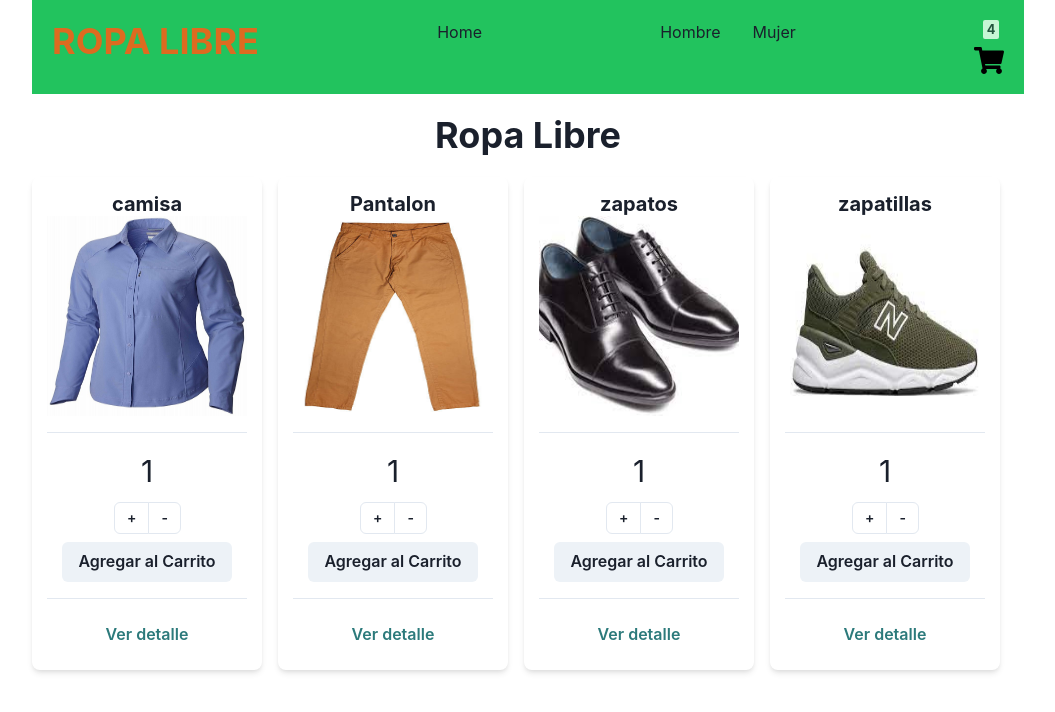
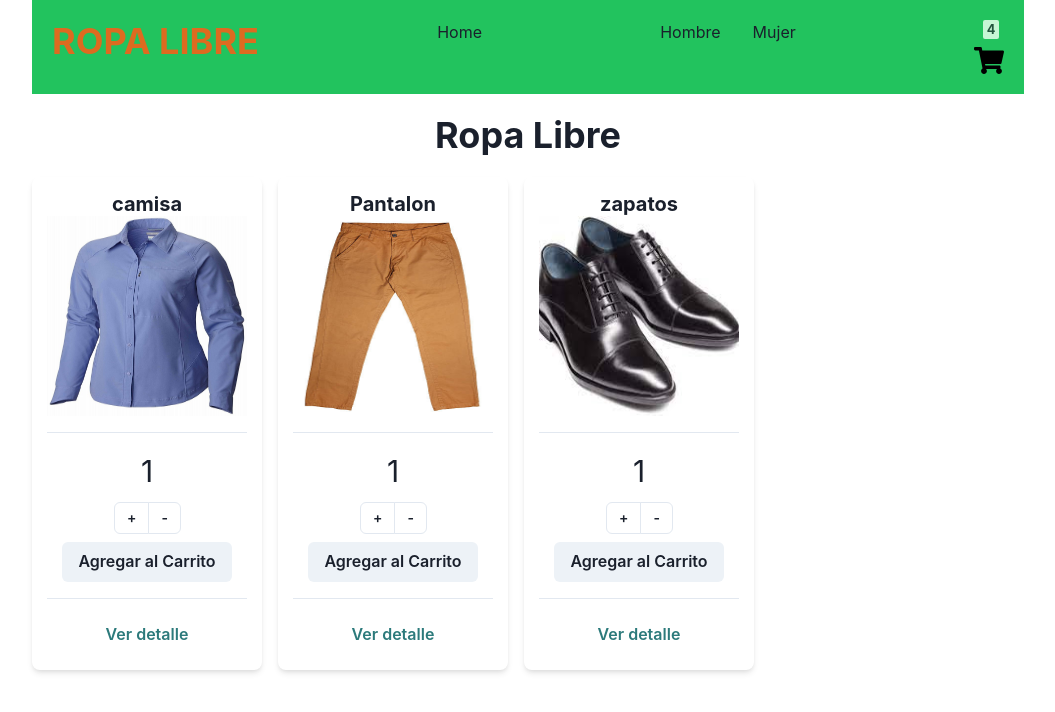
Before and after one commit to rken2010/proyecto-ecommerce, a React (Create React App) app: page /category/Hombre in a window 1280 px wide. Shown: the top 712 px of the page, without its empty margins (112-1167 px from the left). Built offline with nearby package versions, Linux system fonts and the light colour scheme.

Commit message:
fix(categorys): Se arreglo funcionamiento para mostrar las categorias

```diff
--- a/src/components/ItemDetailContainer/ItemDetailContainer.js
+++ b/src/components/ItemDetailContainer/ItemDetailContainer.js
@@ -10,7 +10,6 @@ const ItemDetailContainer = ({ id }) => {
     const [catalogo, setCatalogo] = useState();
     const [cargando, setCargando] = useState (true);
     const { itemId } = useParams();
-    console.log(itemId)
 
         useEffect(() => {
             getItem(itemId)
--- a/src/components/ItemListContainer/ItemListContainer.js
+++ b/src/components/ItemListContainer/ItemListContainer.js
@@ -1,15 +1,17 @@
 import { Heading, Stack, Spinner } from "@chakra-ui/react";
 import React, {useEffect, useState} from "react";
 import { getProducts } from "../../mock/catalogo";
+import { useParams } from "react-router-dom";
 import ItemList from "../ItemList/ItemList";
 
 function ItemListContainer({shopName = "Ropa Libre "}){
 
     const [catalogo, setCatalogo] = useState ([]);
     const [cargando, setCargando] = useState (true);
+    const { categoryId } = useParams();
 
     useEffect(() => {
-        getProducts
+        getProducts(categoryId)
             .then((resolve) => {
                 setCatalogo(resolve);
             })
@@ -19,7 +21,7 @@ function ItemListContainer({shopName = "Ropa Libre "}){
             .finally(() => {
                 setCargando(false);
             })
-    }, []);
+    }, [categoryId]);
     return (
        <>
         <Heading textAlign="center" m="20px">{shopName}</Heading>
--- a/src/mock/catalogo.js
+++ b/src/mock/catalogo.js
@@ -1,8 +1,8 @@
 const catalogo = [
-    { id:1, nombre:"camisa", imagen:"../img/camisa.jpg", descripcion:"Lorem ipsum dolor sit amet, consectetur adipiscing elit. Pellentesque et.", stock:"10", precio:150, categoria:"hombre"},
-    { id:2, nombre:"Pantalon", imagen:"../img/pantalon.jpg", descripcion:"Lorem ipsum dolor sit amet, consectetur adipiscing elit. Sed tincidunt.", stock:"50",precio:10, categoria:"hombre" } ,
-    { id:3, nombre:"zapatos", imagen:"../img/zapatos.jpg", descripcion:"Lorem ipsum dolor sit amet, consectetur adipiscing elit. Nam ac.", stock:"20",precio:15, categoria:"hombre" },
-    { id:4, nombre:"zapatillas", imagen:"../img/zapatilla.jpg", descripcion:"Lorem ipsum dolor sit amet, consectetur adipiscing elit. Donec pharetra.", stock:"5",precio:1150, categoria:"hombre" }
+    { id:1, nombre:"camisa", imagen:"../img/camisa.jpg", descripcion:"Lorem ipsum dolor sit amet, consectetur adipiscing elit. Pellentesque et.", stock:"10", precio:150, categoria:"Hombre"},
+    { id:2, nombre:"Pantalon", imagen:"../img/pantalon.jpg", descripcion:"Lorem ipsum dolor sit amet, consectetur adipiscing elit. Sed tincidunt.", stock:"50",precio:10, categoria:"Hombre" } ,
+    { id:3, nombre:"zapatos", imagen:"../img/zapatos.jpg", descripcion:"Lorem ipsum dolor sit amet, consectetur adipiscing elit. Nam ac.", stock:"20",precio:15, categoria:"Hombre" },
+    { id:4, nombre:"zapatillas", imagen:"../img/zapatilla.jpg", descripcion:"Lorem ipsum dolor sit amet, consectetur adipiscing elit. Donec pharetra.", stock:"5",precio:1150, categoria:"Mujer" }
 ]
 
 const categories = [
@@ -11,15 +11,23 @@ const categories = [
 
 ]
 
-export const getProducts = new Promise((resolve ) => {
-    setTimeout(() =>{
-        resolve (catalogo)}, 2000)}
-);
+export const getProducts = (categoryId) => {
+    console.log(categoryId)
+    return new Promise((resolve ) => {
+        if(categoryId == null){
+            setTimeout(() =>{
+                resolve (catalogo)}, 2000)
+            }
+        else { const category = catalogo.filter(item => item.categoria == categoryId)
+        setTimeout(() =>{
+            resolve (category)}, 2000)
+            }
+        }
+    )}
 
 export const getItem = (id) => {
     return new Promise((resolve ) => {
         const item = catalogo.find(item => item.id === parseInt(id))
-        console.log(item)
         setTimeout(() =>{  resolve (item) }, 2000)
     }
 );}
```
